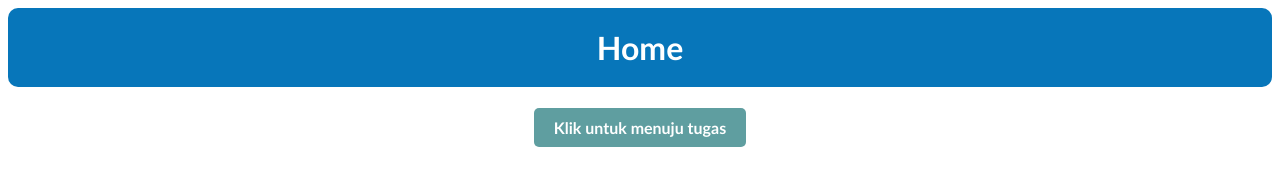
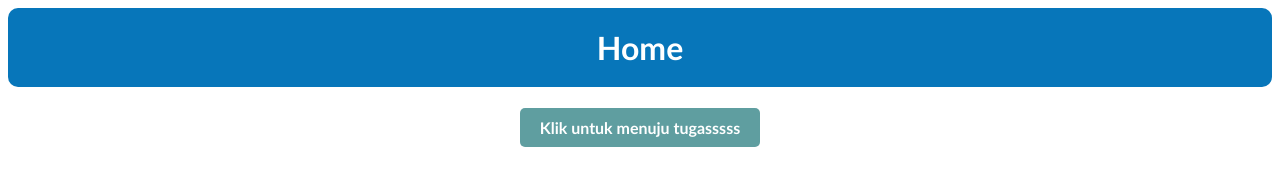
Before and after one commit to Bayu354/apaaja, a plain HTML site: page index.html in a window 1280 px wide. Drawn offline with Linux system fonts and the light colour scheme.

Commit message:
Update index.html

```diff
--- a/index.html
+++ b/index.html
@@ -28,7 +28,7 @@
         Home
     </h1>
     <div style="display: flex; justify-content: center;">
-        <a id="links" href="/bayu/index.html"><strong>Klik untuk menuju tugas</strong></a>
+        <a id="links" href="/bayu/index.html"><strong>Klik untuk menuju tugasssss</strong></a>
     </div>
 </body>
 </html>
```
